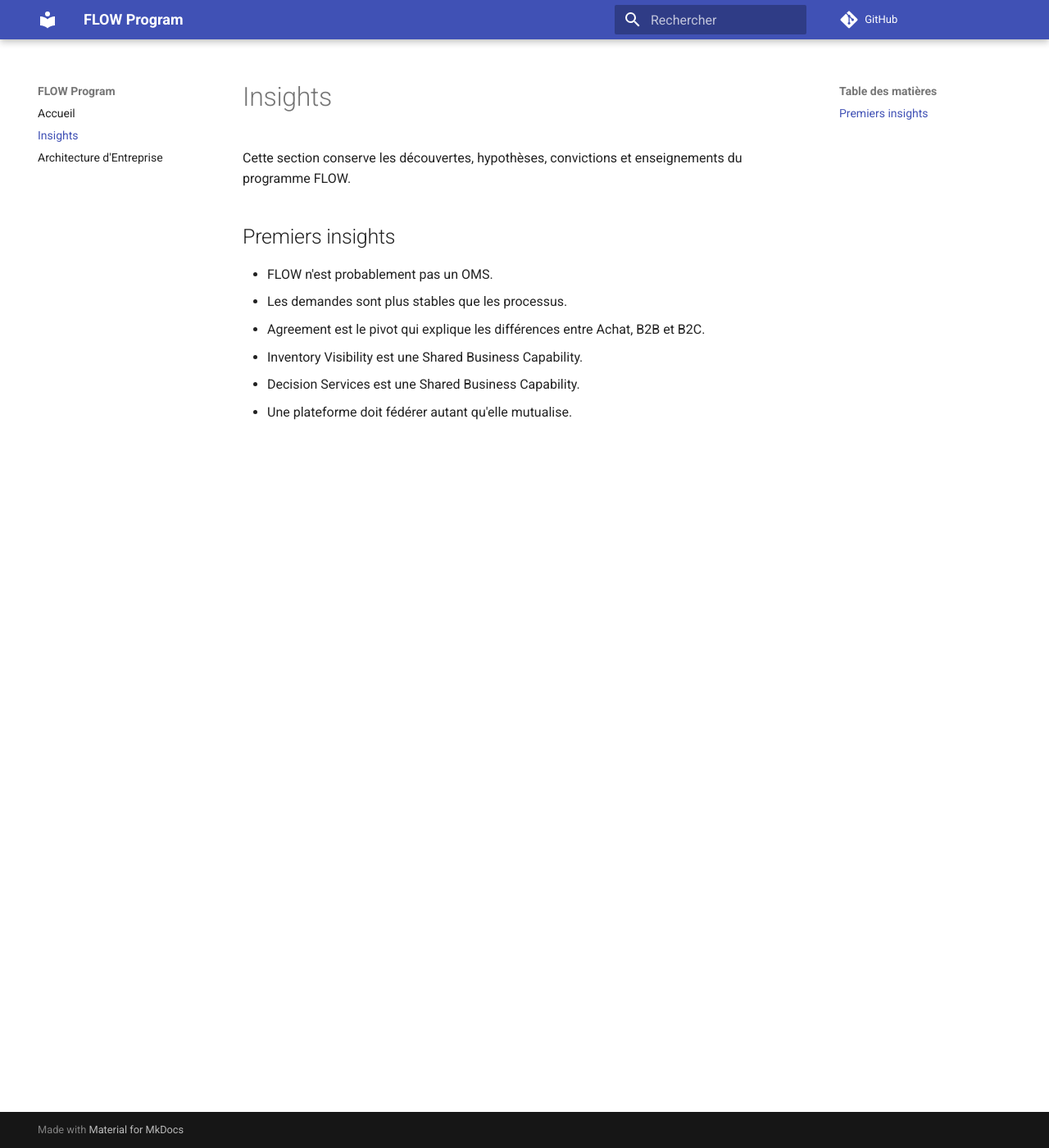
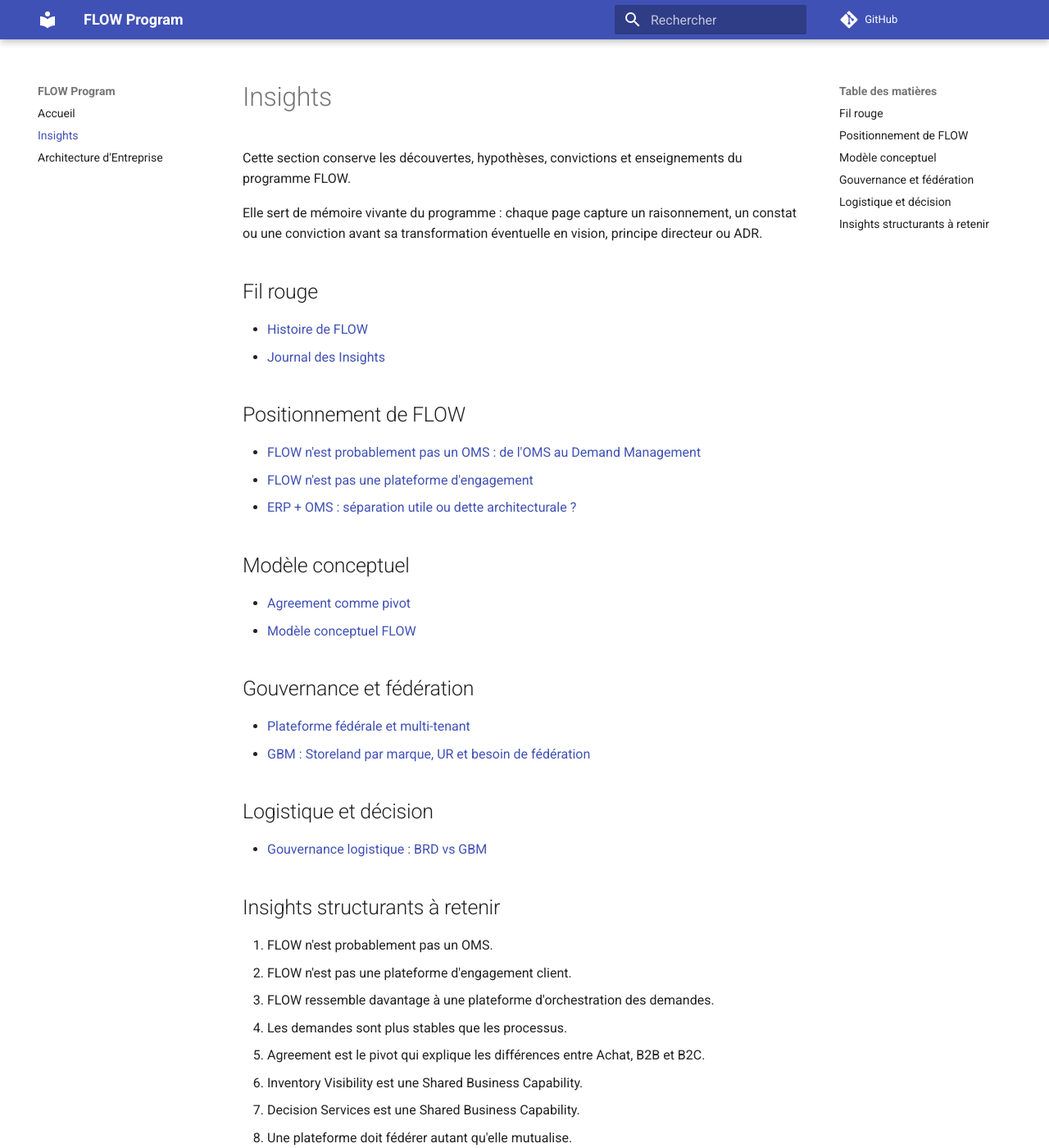
Before and after one commit to laurent-sintes/FLOW-Program, an MkDocs documentation site: the page built from docs/insights/index.md, in a window 1280 px wide and 1400 px high. Shown: the whole window at 82% size. Built offline with MkDocs 1.6.1 and Material for MkDocs 9.7.7, drawn with Linux system fonts in a browser that asks for light colours; comment, search, counter and statistics services are not loaded; some of the changed text lies outside the part shown.

Commit message:
Consolidate insights index

```diff
--- a/docs/insights/index.md
+++ b/docs/insights/index.md
@@ -2,11 +2,44 @@
 
 Cette section conserve les découvertes, hypothèses, convictions et enseignements du programme FLOW.
 
-## Premiers insights
+Elle sert de mémoire vivante du programme : chaque page capture un raisonnement, un constat ou une conviction avant sa transformation éventuelle en vision, principe directeur ou ADR.
 
-- FLOW n'est probablement pas un OMS.
-- Les demandes sont plus stables que les processus.
-- Agreement est le pivot qui explique les différences entre Achat, B2B et B2C.
-- Inventory Visibility est une Shared Business Capability.
-- Decision Services est une Shared Business Capability.
-- Une plateforme doit fédérer autant qu'elle mutualise.
+## Fil rouge
+
+- [Histoire de FLOW](histoire-de-flow.md)
+- [Journal des Insights](journal-des-insights.md)
+
+## Positionnement de FLOW
+
+- [FLOW n'est probablement pas un OMS : de l'OMS au Demand Management](oms-vers-demand-management.md)
+- [FLOW n'est pas une plateforme d'engagement](flow-n-est-pas-une-plateforme-d-engagement.md)
+- [ERP + OMS : séparation utile ou dette architecturale ?](erp-oms-separation-ou-plateforme-integree.md)
+
+## Modèle conceptuel
+
+- [Agreement comme pivot](agreement-comme-pivot.md)
+- [Modèle conceptuel FLOW](modele-conceptuel-flow.md)
+
+## Gouvernance et fédération
+
+- [Plateforme fédérale et multi-tenant](plateforme-federale-multitenant.md)
+- [GBM : Storeland par marque, UR et besoin de fédération](gbm-storeland-ur-federation.md)
+
+## Logistique et décision
+
+- [Gouvernance logistique : BRD vs GBM](gouvernance-logistique-brd-vs-gbm.md)
+
+## Insights structurants à retenir
+
+1. FLOW n'est probablement pas un OMS.
+2. FLOW n'est pas une plateforme d'engagement client.
+3. FLOW ressemble davantage à une plateforme d'orchestration des demandes.
+4. Les demandes sont plus stables que les processus.
+5. Agreement est le pivot qui explique les différences entre Achat, B2B et B2C.
+6. Inventory Visibility est une Shared Business Capability.
+7. Decision Services est une Shared Business Capability.
+8. Une plateforme doit fédérer autant qu'elle mutualise.
+9. Le tenant est une notion de gouvernance.
+10. UR prouve que le modèle 100% ségrégé par marque ne suffit pas.
+11. La décision constitue une responsabilité architecturale à part entière.
+12. FLOW est devenu un programme d'entreprise, pas seulement un projet SI.
```
